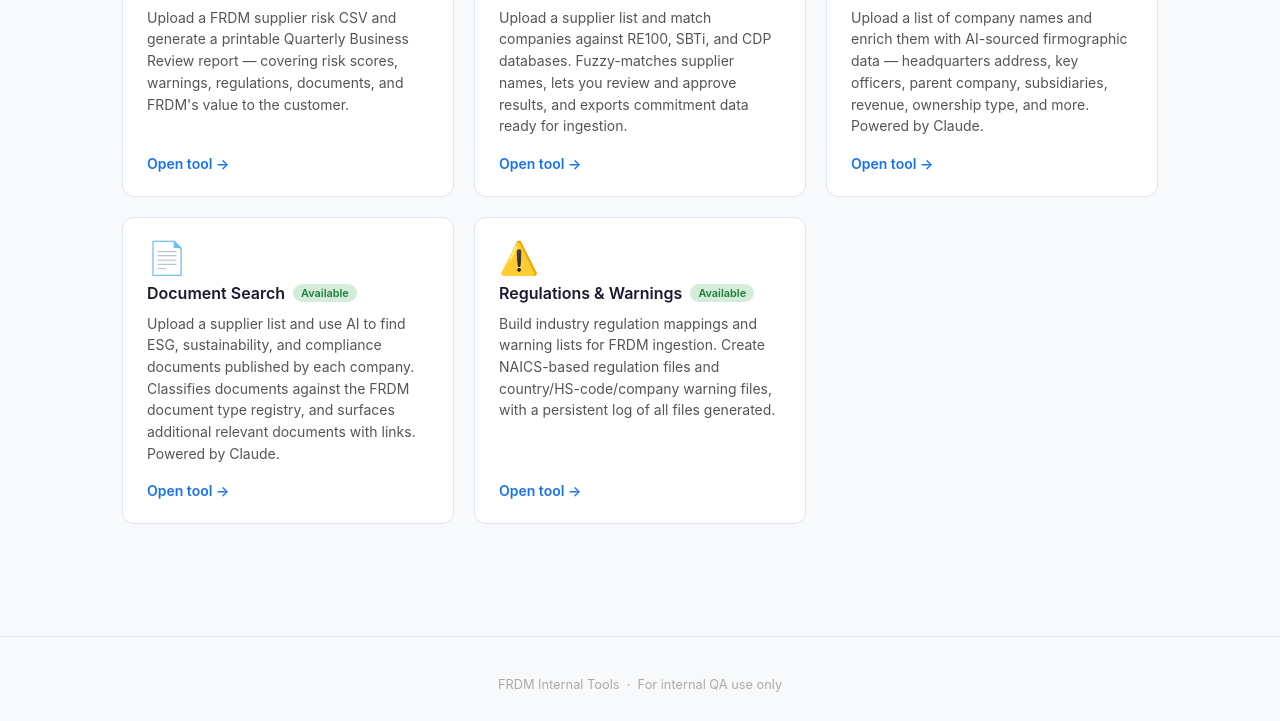
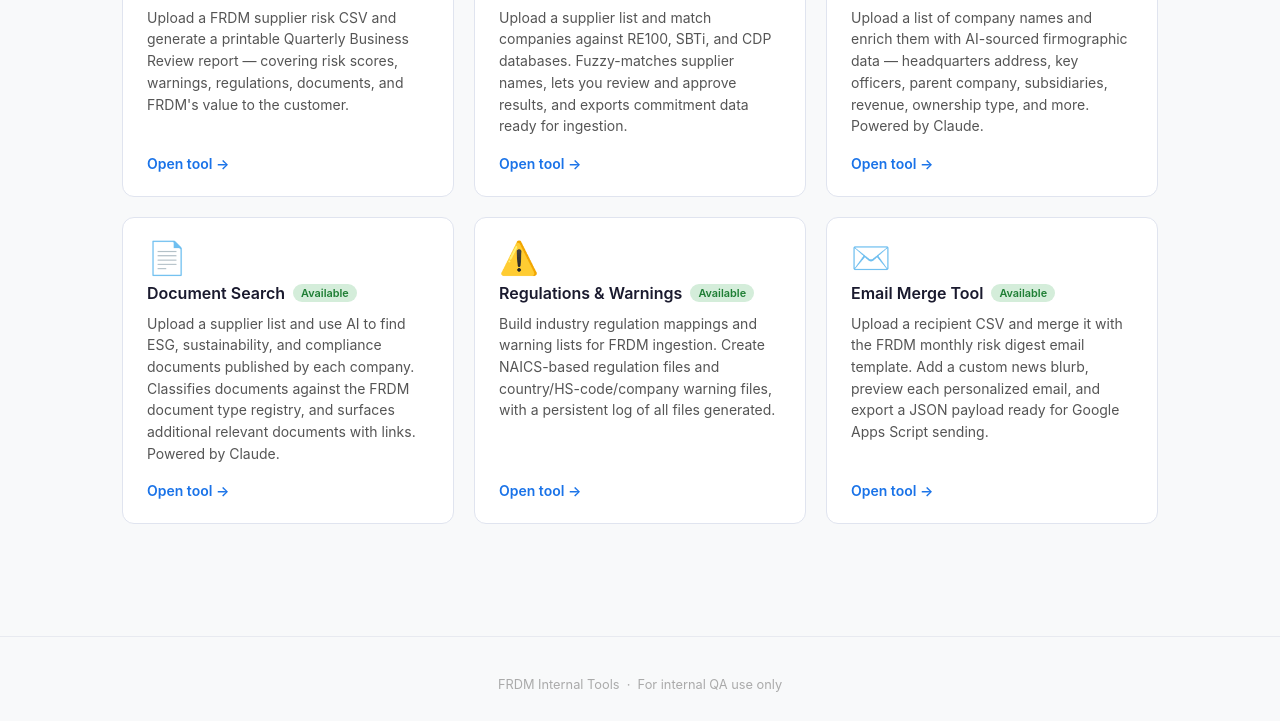
Before and after one commit to dierk-frdm/frdm_tool_test, a plain HTML site: page index.html in a window 1280 px wide. Shown: the part 642-1363 px from the top of the page. Drawn offline with Linux system fonts and the light colour scheme.

Commit message:
Add email merge tool to index

```diff
--- a/index.html
+++ b/index.html
@@ -218,6 +218,20 @@
       <a class="card-link" href="regulations-warnings.html">Open tool →</a>
     </div>
 
+    <div class="card available">
+      <div class="card-icon">✉️</div>
+      <div class="card-header">
+        <span class="card-title">Email Merge Tool</span>
+        <span class="status-badge status-available">Available</span>
+      </div>
+      <p class="card-desc">
+        Upload a recipient CSV and merge it with the FRDM monthly risk digest email template.
+        Add a custom news blurb, preview each personalized email, and export a JSON payload
+        ready for Google Apps Script sending.
+      </p>
+      <a class="card-link" href="email-data/email-merge-tool.html">Open tool →</a>
+    </div>
+
   </div>
 </main>
 
```
